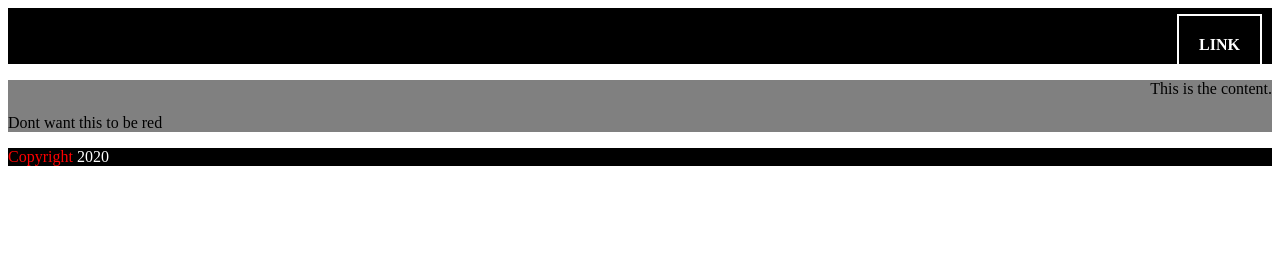
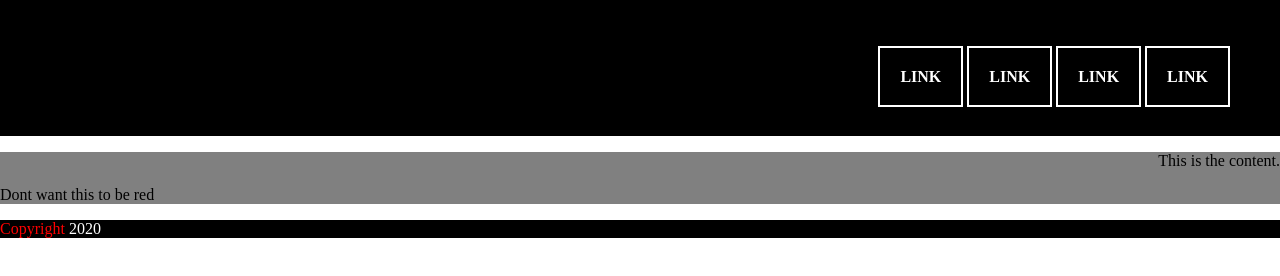
Before and after one commit to boggsey/quarantine-code-slides, a website: page sample-code/class3/index.html in a window 1280 px wide. Drawn offline with Linux system fonts and the light colour scheme.

Commit message:
Final clas code

```diff
--- a/sample-code/class3/index.html
+++ b/sample-code/class3/index.html
@@ -9,6 +9,9 @@
     <header>
       <img src="">
       <nav class="align-right">
+        <a href="">Link</a>
+        <a href="">Link</a>
+        <a href="">Link</a>
         <a href="">Link</a>
       </nav>
     </header>
--- a/sample-code/class3/style.css
+++ b/sample-code/class3/style.css
@@ -1,6 +1,10 @@
+body {
+  margin: 0;
+}
+
 header {
   background-color: black;
-  padding: 10px;
+  padding: 50px;
 }
 
 nav {
```
